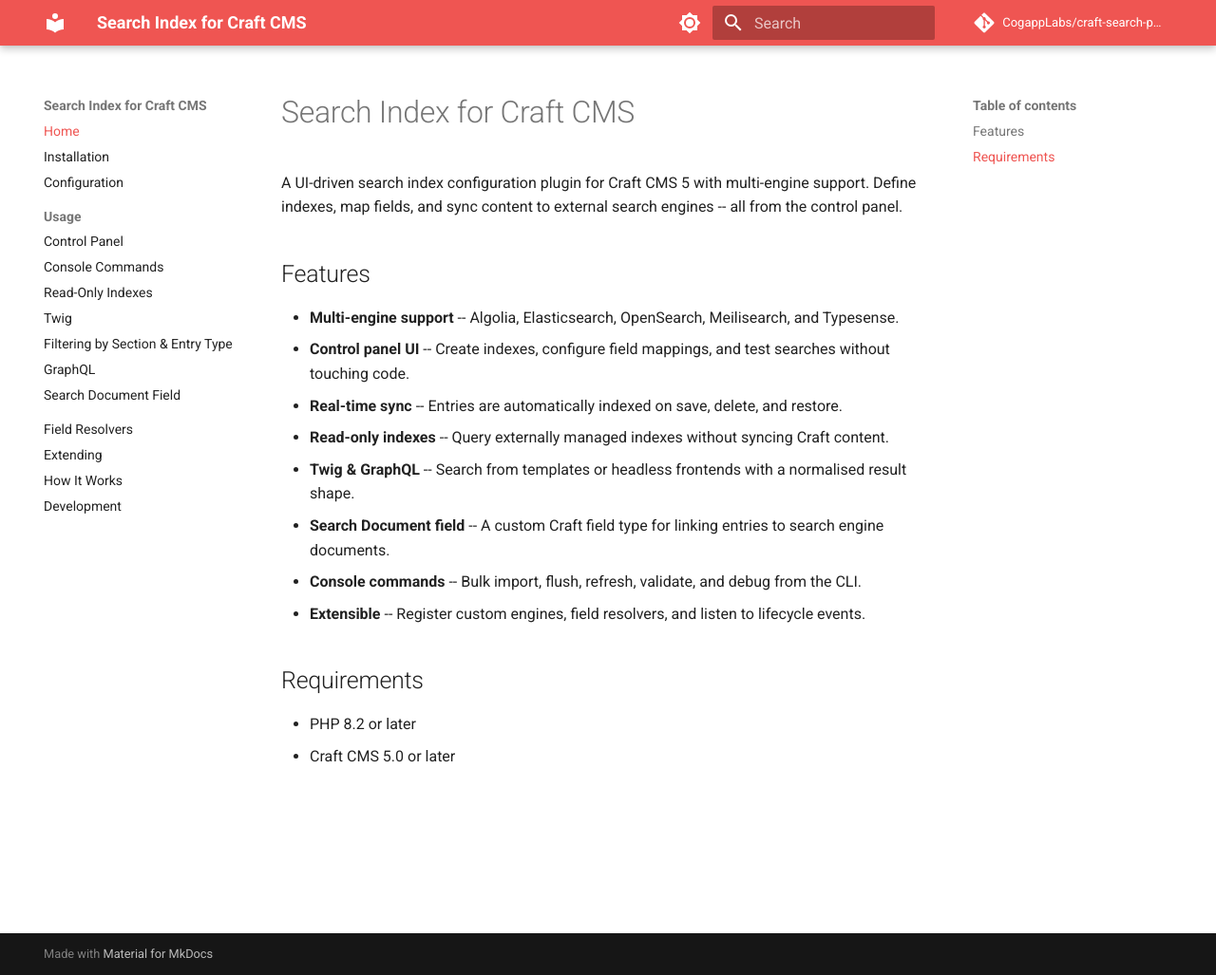
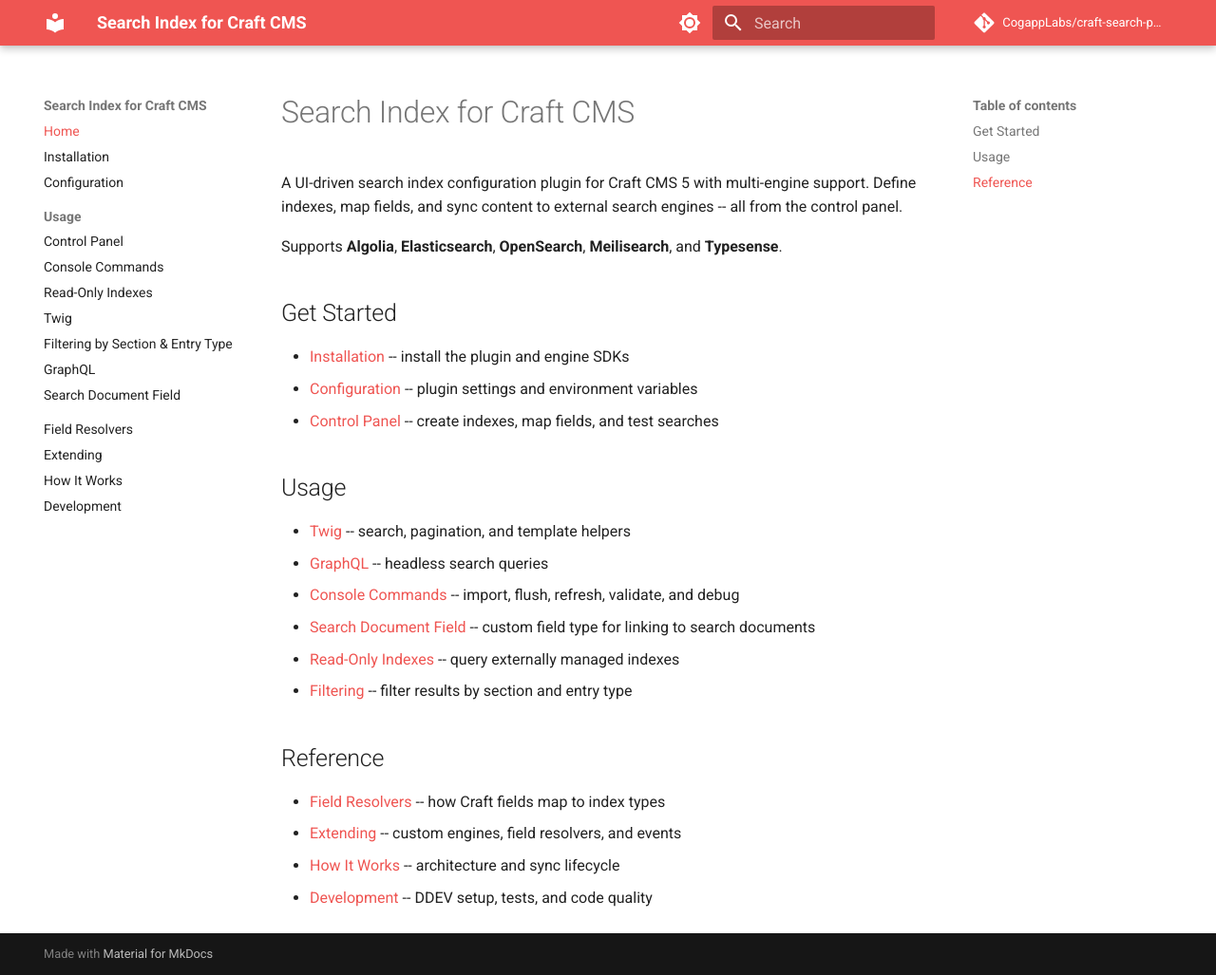
Before and after one commit to CogappLabs/craft-search-plugin, an MkDocs documentation site: the page built from docs/index.md, in a window 1280 px wide and 1027 px high. Shown: the whole window at 95% size. Built offline with MkDocs 1.6.1 and Material for MkDocs 9.7.7, drawn with Linux system fonts in a browser that asks for light colours; comment, search, counter and statistics services are not loaded.

Commit message:
Improve docs: fix PHP highlighting, add language tags, simplify landing page, add PR docs CI
- Configure Pygments startinline for PHP so code blocks highlight without <?php
- Add language tags to .env and console output code blocks
- Rewrite docs/index.md as a concise landing page with section links
- Add docs-build CI job to validate docs on pull requests
- Add IDE/OS entries to .gitignore

Co-Authored-By: Claude Opus 4.6 <noreply@anthropic.com>

```diff
--- a/docs/index.md
+++ b/docs/index.md
@@ -2,18 +2,26 @@
 
 A UI-driven search index configuration plugin for Craft CMS 5 with multi-engine support. Define indexes, map fields, and sync content to external search engines -- all from the control panel.
 
-## Features
+Supports **Algolia**, **Elasticsearch**, **OpenSearch**, **Meilisearch**, and **Typesense**.
 
-- **Multi-engine support** -- Algolia, Elasticsearch, OpenSearch, Meilisearch, and Typesense.
-- **Control panel UI** -- Create indexes, configure field mappings, and test searches without touching code.
-- **Real-time sync** -- Entries are automatically indexed on save, delete, and restore.
-- **Read-only indexes** -- Query externally managed indexes without syncing Craft content.
-- **Twig & GraphQL** -- Search from templates or headless frontends with a normalised result shape.
-- **Search Document field** -- A custom Craft field type for linking entries to search engine documents.
-- **Console commands** -- Bulk import, flush, refresh, validate, and debug from the CLI.
-- **Extensible** -- Register custom engines, field resolvers, and listen to lifecycle events.
+## Get Started
 
-## Requirements
+- [Installation](installation.md) -- install the plugin and engine SDKs
+- [Configuration](configuration.md) -- plugin settings and environment variables
+- [Control Panel](usage/control-panel.md) -- create indexes, map fields, and test searches
 
-- PHP 8.2 or later
-- Craft CMS 5.0 or later
+## Usage
+
+- [Twig](usage/twig.md) -- search, pagination, and template helpers
+- [GraphQL](usage/graphql.md) -- headless search queries
+- [Console Commands](usage/console-commands.md) -- import, flush, refresh, validate, and debug
+- [Search Document Field](usage/search-document-field.md) -- custom field type for linking to search documents
+- [Read-Only Indexes](usage/read-only-indexes.md) -- query externally managed indexes
+- [Filtering](usage/filtering.md) -- filter results by section and entry type
+
+## Reference
+
+- [Field Resolvers](field-resolvers.md) -- how Craft fields map to index types
+- [Extending](extending.md) -- custom engines, field resolvers, and events
+- [How It Works](how-it-works.md) -- architecture and sync lifecycle
+- [Development](development.md) -- DDEV setup, tests, and code quality
--- a/mkdocs.yml
+++ b/mkdocs.yml
@@ -32,6 +32,11 @@ markdown_extensions:
   - pymdownx.superfences
   - pymdownx.highlight:
       anchor_linenums: true
+      extend_pygments_lang:
+        - name: php
+          lang: php
+          options:
+            startinline: true
   - pymdownx.inlinehilite
   - pymdownx.snippets:
       base_path: ["."]
```
Also changed, not shown: docs/configuration.md (+1 -1 lines), docs/development.md (+1 -1 lines), docs/usage/read-only-indexes.md (+1 -1 lines), 2 other files.
